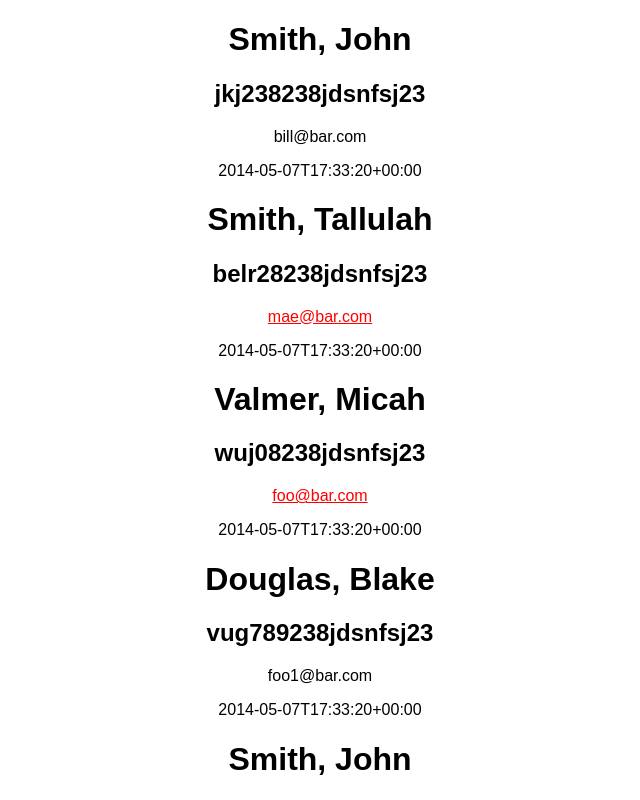
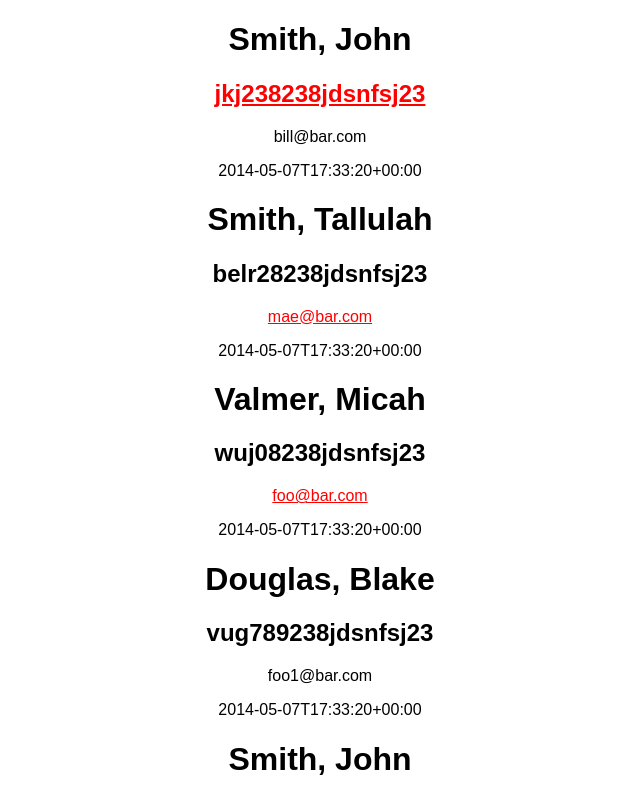
Before and after one commit to heathernfran/leadgen, a React (Create React App) app: page / in a window 1280 px wide. Shown: the top 800 px of the page, without its empty margins (320-960 px from the left). Built offline with nearby package versions, Linux system fonts and the light colour scheme.

Commit message:
Replace call for excluding first duplicates with indexOf(), when checking id's

```diff
--- a/src/App.js
+++ b/src/App.js
@@ -81,14 +81,13 @@ class App extends Component {
   }
 
   render() {
-    let idCounter = 0
     return (
       <div className="App">
         {this.state.dedup.map((value) => {
           return (
             <div key={uuid()}>
               <h1>{value.lastName}, {value.firstName}</h1>
-              <h2 className={this._excludeFirstDup(idCounter) ? 'duplicate' : ''}>{value._id}</h2>
+              <h2 className={this.state.dupIds.indexOf(value._id) > -1 ? 'duplicate' : ''}>{value._id}</h2>
               <p className={this.state.dupEmails.indexOf(value.email) > -1 ? 'duplicate' : ''}>{value.email}</p>
               <span>{value.entryDate}</span>
             </div>
```
